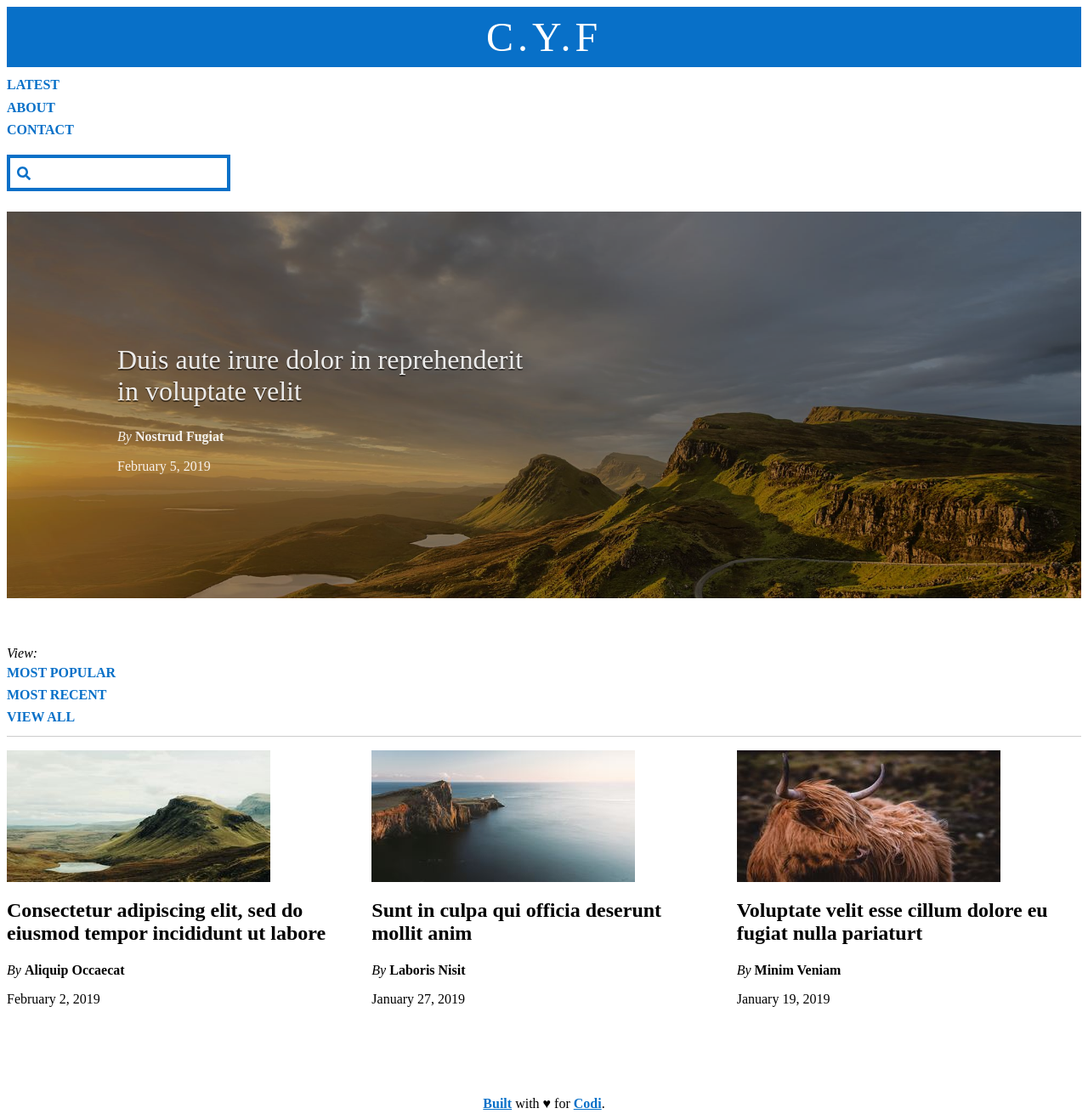
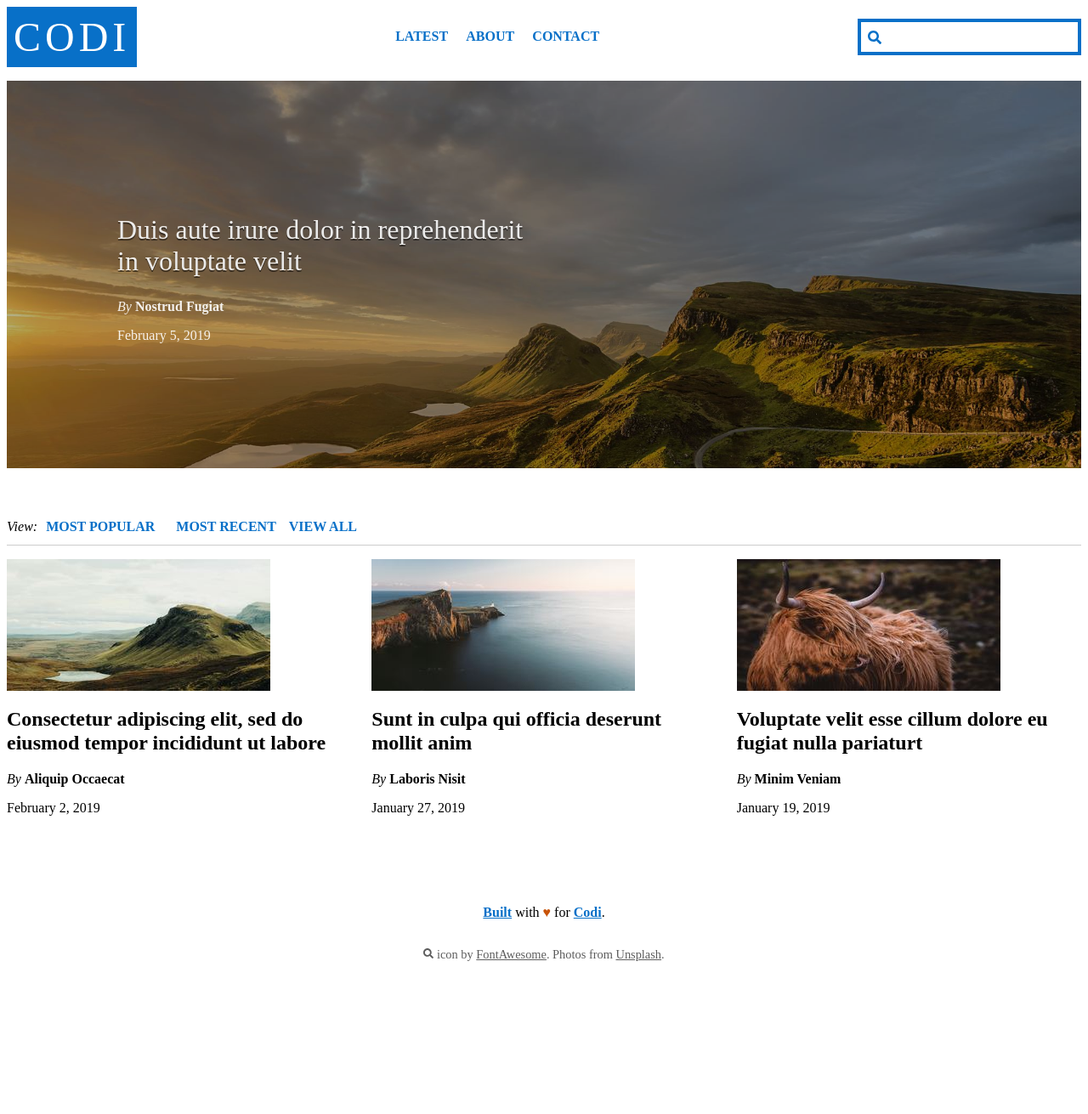
Before and after one commit to MouhannadKhodor/git-tuto, a website: page week-3/29-combined-skills/index.html in a window 1280 px wide. Shown: the top 1311 px of the page at 85% size. After the commit the page ends 1178 px from the top, so only its background shows below. Drawn offline with Linux system fonts and the light colour scheme.

Commit message:
week 3 29

```diff
--- a/week-3/29-combined-skills/index.html
+++ b/week-3/29-combined-skills/index.html
@@ -11,9 +11,9 @@
 
   <body>
     <div class="site-wrapper">
-      <div class="site-header">
-        <h1 class="site-header__title">C.Y.F</h1>
-        <div class="main-nav">
+      <header class="site-header">
+        <h1 class="site-header__title">CODI</h1>
+        <nav class="main-nav">
           <ul class="main-nav__list">
             <li class="main-nav__list-item">
               <a href="index.html">Latest</a>
@@ -25,7 +25,7 @@
               <a href="contact.html">Contact</a>
             </li>
           </ul>
-        </div>
+        </nav>
         <form class="site-search" action="/search">
           <label for="search-input">
             Search
@@ -47,7 +47,7 @@
           </svg>
           <button type="submit">Submit</button>
         </form>
-      </div>
+      </header>
 
       <main>
         <div class="hero">
@@ -67,7 +67,7 @@
           <a class="views__all" href="#">View All</a>
         </div>
         <div class="items">
-          <div class="item">
+          <article class="item">
             <img class="item__image" src="/images/29-item-1.jpg" />
             <h2 class="item__title">
               Consectetur adipiscing elit, sed do eiusmod tempor incididunt ut labore
@@ -76,8 +76,8 @@
             <p class="item__time">
               <time datetime="2019-02-03">February 2, 2019</time>
             </p>
-          </div>
-          <div class="item">
+          </article>
+          <article class="item">
             <img class="item__image" src="/images/29-item-2.jpg" />
             <h2 class="item__title">
               Sunt in culpa qui officia deserunt mollit anim
@@ -86,8 +86,8 @@
             <p class="item__time">
               <time datetime="2019-01-27">January 27, 2019</time>
             </p>
-          </div>
-          <div class="item">
+          </article>
+          <article class="item">
             <img class="item__image" src="/images/29-item-3.jpg" />
             <h2 class="item__title">
               Voluptate velit esse cillum dolore eu fugiat nulla pariaturt
@@ -96,7 +96,7 @@
             <p class="item__time">
               <time datetime="2019-01-19">January 19, 2019</time>
             </p>
-          </div>
+          </article>
         </div>
       </main>
 
@@ -106,7 +106,7 @@
             href="https://github.com/coditech/Submissions/tree/master/Exercises/html-css-git-exercises"
             >Built</a
           >
-          with ♥ for <a href="https://codi.tech/">Codi</a>.
+          with <span class="heart"> ♥ </span> for <a href="https://codi.tech/">Codi</a>.
         </p>
         <p>
           <svg
--- a/week-3/29-combined-skills/styles.css
+++ b/week-3/29-combined-skills/styles.css
@@ -1 +1,34 @@
 /* Add your own CSS code below */
+span.heart {
+  color: #c85308;
+}
+@media only screen and(min-width:992px) {
+  .hero__title {
+    font-size: 4rem;
+  }
+}
+@media only screen and (min-width: 767px) {
+  header {
+    display: flex;
+    align-items: center;
+    justify-content: space-between;
+  }
+  .views {
+    display: flex;
+    align-items: center;
+  }
+  a.view-list__item {
+    margin-right: 15px;
+    margin-left: 10px;
+  }
+}
+
+ul {
+  display: flex;
+  justify-content: space-between;
+}
+
+article.main-article {
+  max-width: 50em;
+  line-height: 1.5em;
+}
```
Also changed, not shown: week-3/29-combined-skills/about.html (+5 -5 lines), week-3/29-combined-skills/contact.html (+25 -10 lines).
